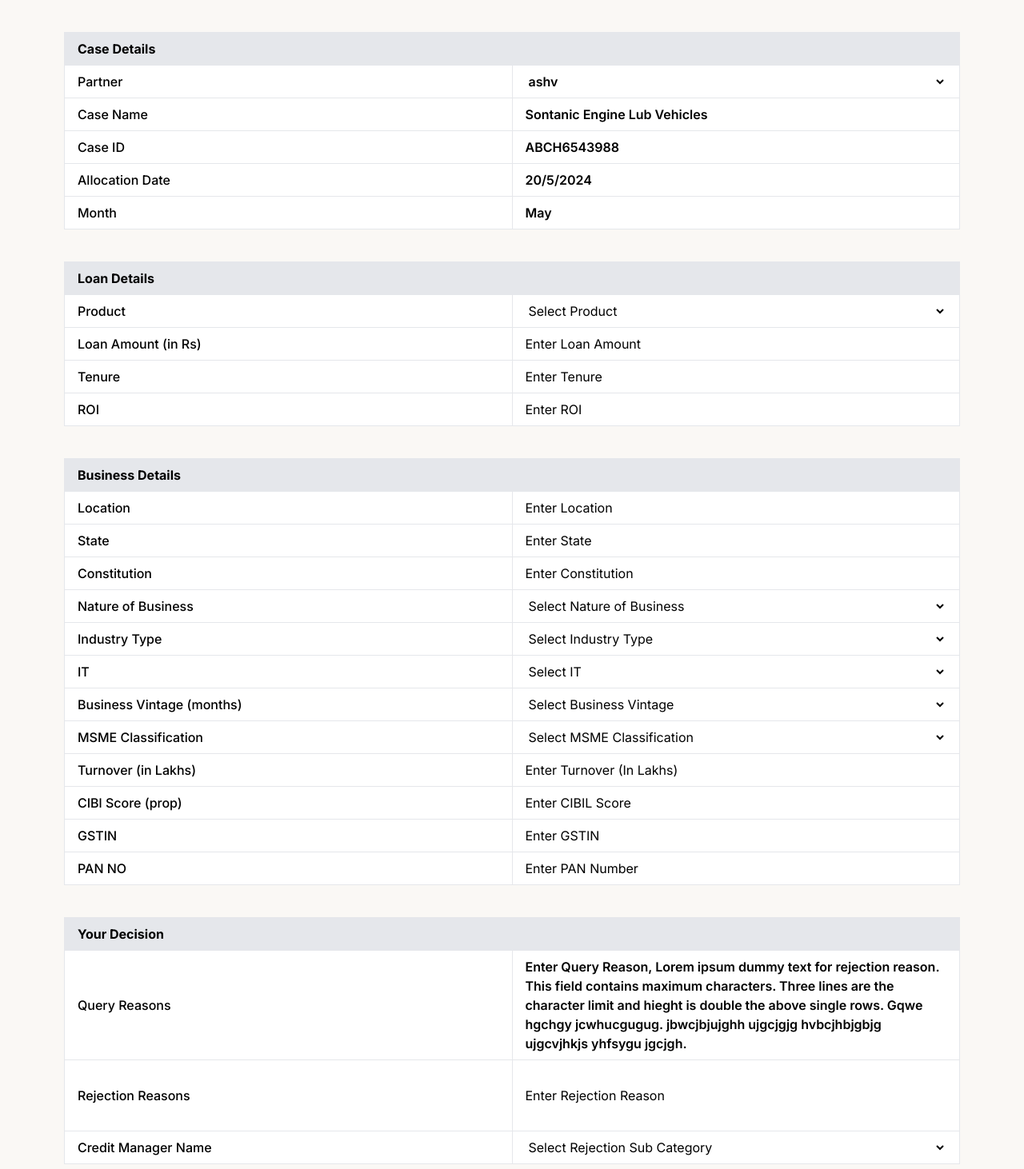
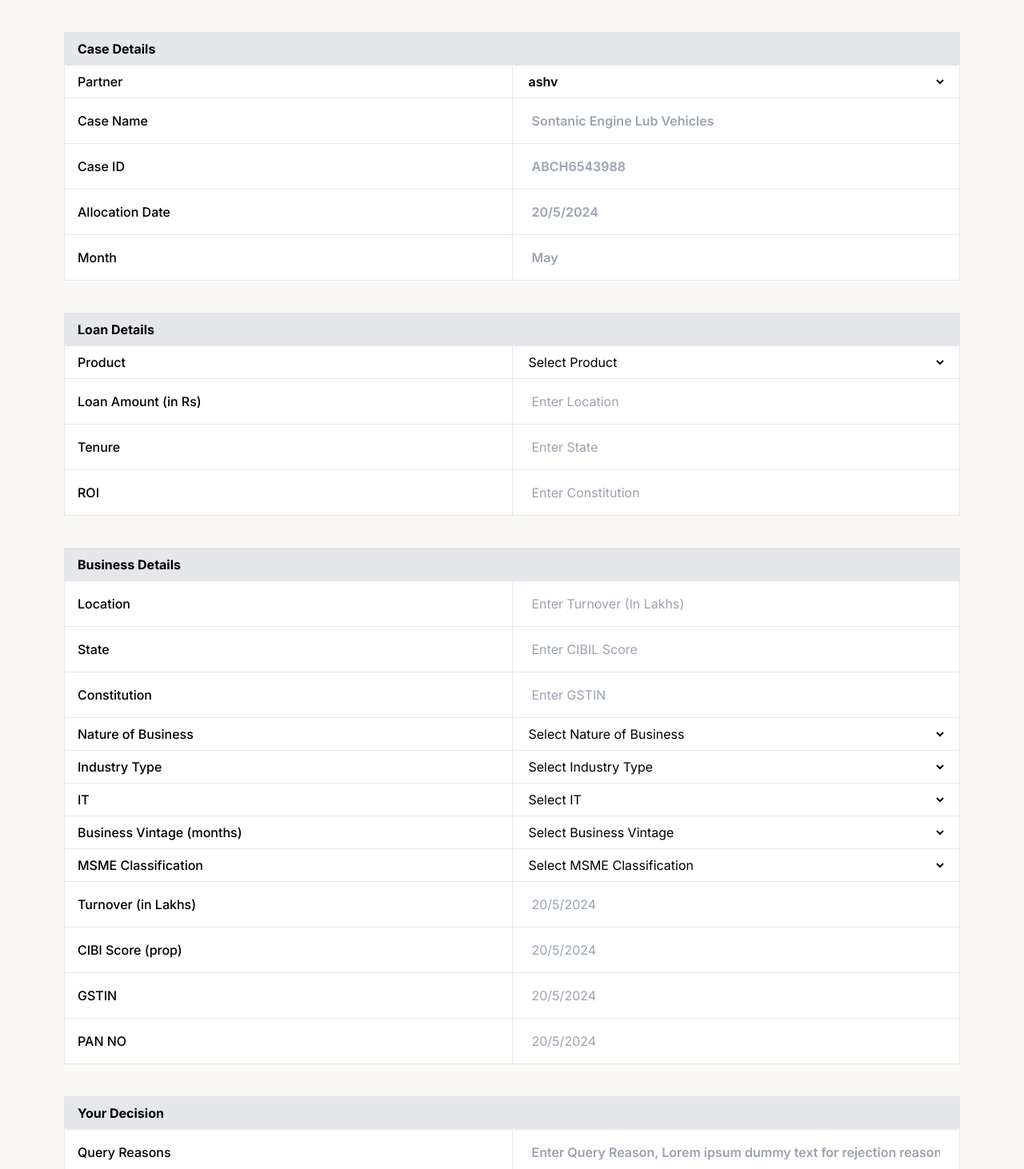
Before and after one commit to bytup/testnextjs, a Next.js app: page /search-case-cm in a window 1280 px wide. Shown: the part 68-1530 px from the top of the page at 80% size. Built offline with nearby package versions, Linux system fonts and the light colour scheme.

Commit message:
Changes completed

```diff
--- a/src/components/serchCaseCM/Sontanic.jsx
+++ b/src/components/serchCaseCM/Sontanic.jsx
@@ -29,19 +29,19 @@ const Sontanic = () => {
                         </tr>
                         <tr>
                             <td className="border border-gray-200 px-4 font-medium bg-white py-2">Case Name</td>
-                            <td className="border border-gray-200 px-4 font-semibold bg-white py-2">Sontanic Engine Lub Vehicles</td>
+                            <td className="border border-gray-200 px-4 font-semibold bg-white py-2"><input className=' w-full p-2 focus:outline-none' type="text" placeholder='Sontanic Engine Lub Vehicles'/></td>
                         </tr>
                         <tr>
                             <td className="border border-gray-200 font-medium px-4 bg-white py-2">Case ID</td>
-                            <td className="border border-gray-200 font-semibold px-4 bg-white py-2">ABCH6543988</td>
+                            <td className="border border-gray-200 font-semibold px-4 bg-white py-2"><input className=' w-full p-2 focus:outline-none' type="text" placeholder='ABCH6543988'/></td>
                         </tr>
                         <tr>
                             <td className="border border-gray-200 font-medium px-4 bg-white py-2">Allocation Date</td>
-                            <td className="border border-gray-200 font-semibold px-4 bg-white py-2">20/5/2024</td>
+                            <td className="border border-gray-200 font-semibold px-4 bg-white py-2"><input className=' w-full p-2 focus:outline-none' type="text" placeholder='20/5/2024'/></td>
                         </tr>
                         <tr>
                             <td className="border border-gray-200 font-medium px-4 bg-white py-2">Month</td>
-                            <td className="border border-gray-200 font-semibold px-4 bg-white py-2">May</td>
+                            <td className="border border-gray-200 font-semibold px-4 bg-white py-2"><input className=' w-full p-2 focus:outline-none' type="text" placeholder='May'/></td>
                         </tr>
                     </tbody>
                 </table>
@@ -67,15 +67,15 @@ const Sontanic = () => {
                         </tr>
                         <tr>
                             <td className="border border-gray-200 px-4 font-medium bg-white py-2">Loan Amount (in Rs)</td>
-                            <td className="border border-gray-200 px-4 py-2 bg-white">Enter Loan Amount</td>
+                            <td className="border border-gray-200 px-4 py-2 bg-white"><input className=' w-full p-2 focus:outline-none' type="text" placeholder='Enter Location'/></td>
                         </tr>
                         <tr>
                             <td className="border border-gray-200 px-4 bg-white font-medium py-2">Tenure</td>
-                            <td className="border border-gray-200 px-4 bg-white py-2">Enter Tenure</td>
+                            <td className="border border-gray-200 px-4 bg-white py-2"><input className=' w-full p-2 focus:outline-none' type="text" placeholder='Enter State'/></td>
                         </tr>
                         <tr>
                             <td className="border border-gray-200 px-4 bg-white font-medium py-2">ROI</td>
-                            <td className="border border-gray-200 px-4 bg-white py-2">Enter ROI</td>
+                            <td className="border border-gray-200 px-4 bg-white py-2"><input className=' w-full p-2 focus:outline-none' type="text" placeholder='Enter Constitution'/></td>
                         </tr>
                     </tbody>
                 </table>
@@ -91,15 +91,15 @@ const Sontanic = () => {
                     <tbody>
                         <tr>
                             <td className="border border-gray-200 px-4 py-2 bg-white w-[50%] font-medium">Location</td>
-                            <td className="border border-gray-200 px-4 py-2 bg-white ">Enter Location</td>
+                            <td className="border border-gray-200 px-4 py-2 bg-white "><input className=' w-full p-2 focus:outline-none' type="text" placeholder='Enter Turnover (In Lakhs)'/></td>
                         </tr>
                         <tr>
                             <td className="border border-gray-200 px-4 py-2 bg-white font-medium">State</td>
-                            <td className="border border-gray-200 px-4 bg-white py-2">Enter State</td>
+                            <td className="border border-gray-200 px-4 bg-white py-2"><input className=' w-full p-2 focus:outline-none' type="text" placeholder='Enter CIBIL Score'/></td>
                         </tr>
                         <tr>
                             <td className="border border-gray-200 px-4 bg-white py-2 font-medium">Constitution</td>
-                            <td className="border border-gray-200 px-4 bg-white py-2">Enter Constitution</td>
+                            <td className="border border-gray-200 px-4 bg-white py-2"><input className=' w-full p-2 focus:outline-none' type="text" placeholder='Enter GSTIN'/></td>
                         </tr>
                         <tr>
                             <td className="border border-gray-200 px-4 bg-white py-2 font-medium">Nature of Business</td>
@@ -153,19 +153,19 @@ const Sontanic = () => {
                         </tr>
                         <tr>
                             <td className="border border-gray-200 px-4 py-2 bg-white font-medium">Turnover (in Lakhs)</td>
-                            <td className="border border-gray-200 px-4 bg-white py-2">Enter Turnover (In Lakhs)</td>
+                            <td className="border border-gray-200 px-4 bg-white py-2"><input className=' w-full p-2 focus:outline-none' type="text" placeholder='20/5/2024'/></td>
                         </tr>
                         <tr>
                             <td className="border border-gray-200 px-4 bg-white py-2 font-medium">CIBl Score (prop)</td>
-                            <td className="border border-gray-200 px-4 bg-white py-2">Enter CIBIL Score</td>
+                            <td className="border border-gray-200 px-4 bg-white py-2"><input className=' w-full p-2 focus:outline-none' type="text" placeholder='20/5/2024'/></td>
                         </tr>
                         <tr>
                             <td className="border border-gray-200 px-4 bg-white py-2 font-medium">GSTIN</td>
-                            <td className="border border-gray-200 px-4 bg-white py-2">Enter GSTIN</td>
+                            <td className="border border-gray-200 px-4 bg-white py-2"><input className=' w-full p-2 focus:outline-none' type="text" placeholder='20/5/2024'/></td>
                         </tr>
                         <tr>
                             <td className="border border-gray-200 px-4 bg-white py-2 font-medium">PAN NO</td>
-                            <td className="border border-gray-200 px-4 bg-white py-2">Enter PAN Number</td>
+                            <td className="border border-gray-200 px-4 bg-white py-2"><input className=' w-full p-2 focus:outline-none' type="text" placeholder='20/5/2024'/></td>
                         </tr>
                     </tbody>
                 </table>
@@ -181,11 +181,11 @@ const Sontanic = () => {
                     <tbody>
                         <tr>
                             <td className="border border-gray-200 px-4 bg-white py-2 w-[50%] font-medium">Query Reasons</td>
-                            <td className="border border-gray-200 px-4 bg-white py-2 font-semibold">Enter Query Reason, Lorem ipsum dummy text for rejection reason. This field contains maximum characters. Three lines are the character limit and hieght is double the above single rows. Gqwe hgchgy jcwhucgugug. jbwcjbjujghh ujgcjgjg hvbcjhbjgbjg ujgcvjhkjs yhfsygu jgcjgh.</td>
+                            <td className="border border-gray-200 px-4 bg-white py-2 font-semibold"><input className=' w-full p-2 focus:outline-none' type="text" placeholder='Enter Query Reason, Lorem ipsum dummy text for rejection reason. This field contains maximum characters. Three lines are the character limit and hieght is double the above single rows. Gqwe hgchgy jcwhucgugug . jbwcjbjujghh ujgcjgjg hvbcjhbjgbjg ujgcvjhkjs yhfsygu jgcjgh.'/></td>
                         </tr>
                         <tr>
                             <td className="border border-gray-200 px-4 py-8 bg-white font-medium">Rejection Reasons</td>
-                            <td className="border border-gray-200 px-4 py-2 bg-white">Enter Rejection Reason</td>
+                            <td className="border border-gray-200 px-4 py-2 bg-white"><input className=' w-full p-2 focus:outline-none' type="text" placeholder='Enter Rejection Reason'/></td>
                         </tr>
                         <tr>
                             <td className="border border-gray-200 px-4 py-2 bg-white font-medium">Credit Manager Name</td>
```
